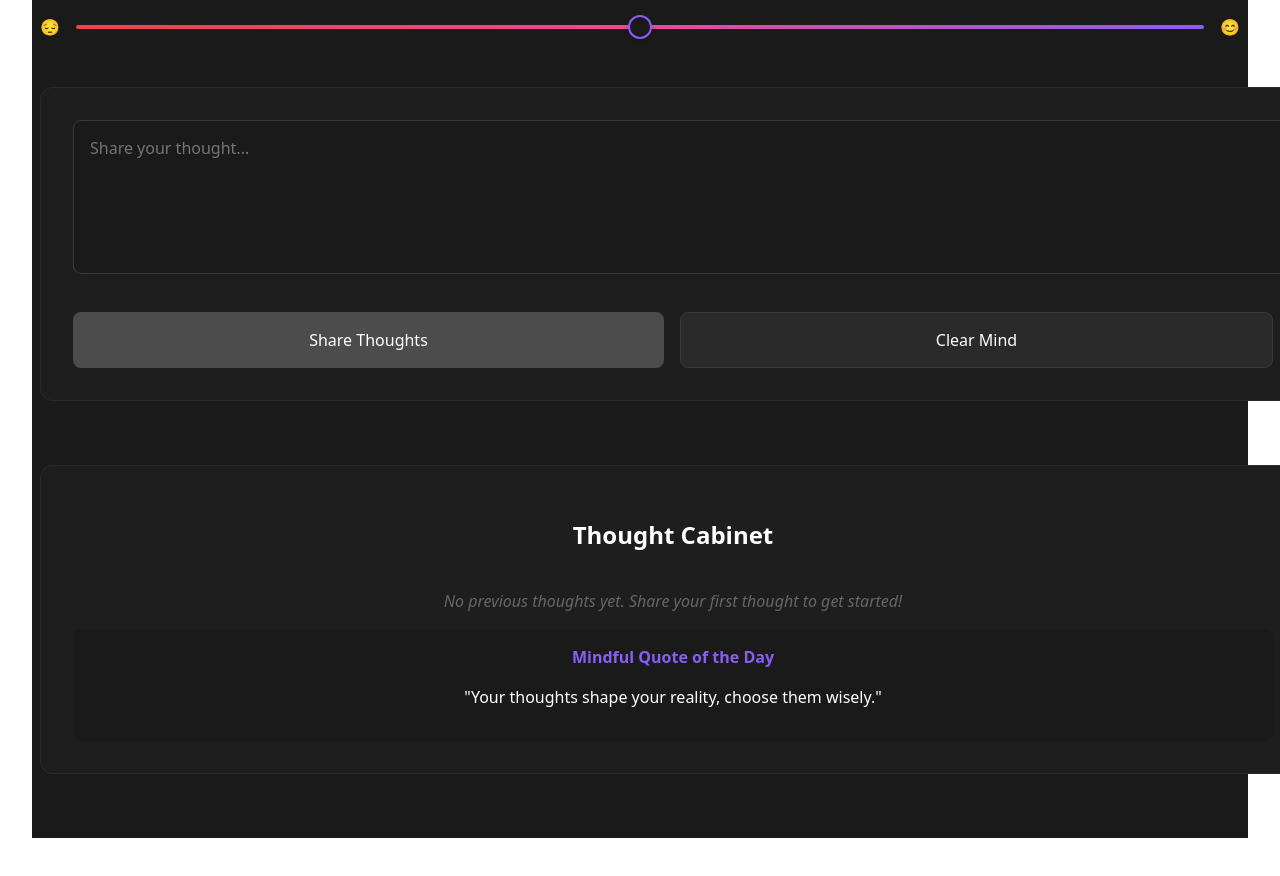
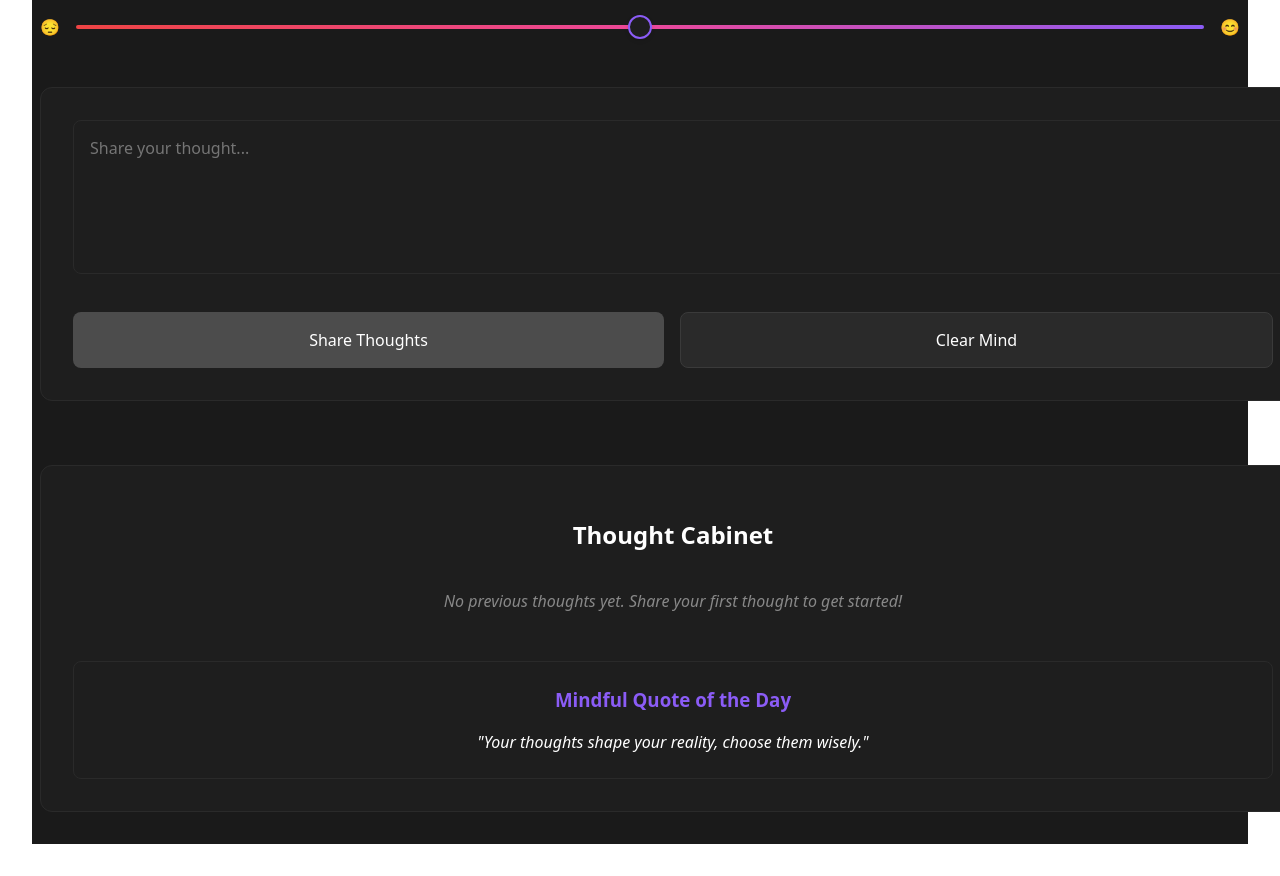
Before and after one commit to fahadbash1r/Mindmute, a React (Vite) app: page / in a window 1280 px wide. Shown: the part 340-1216 px from the top of the page. Built offline with nearby package versions, Linux system fonts and the light colour scheme.

Commit message:
Fix light mode colors, layout widths, pie chart, and slider interaction

```diff
--- a/src/App.css
+++ b/src/App.css
@@ -50,7 +50,7 @@
 }
 
 .app-container.light {
-  background: #ffffff;
+  background: #f5f5f5;
   color: #1a1a1a;
 }
 
@@ -67,20 +67,20 @@ header {
   align-items: center;
   gap: 2rem;
   border-bottom: 1px solid var(--border-color);
+  background: inherit;
 }
 
 .light header {
-  background: #ffffff;
   --border-color: #e5e5e5;
 }
 
 .dark header {
-  background: #1a1a1a;
   --border-color: #2a2a2a;
 }
 
 main {
-  width: min(100%, 1200px);
+  width: 100%;
+  max-width: 1200px;
   padding: 2rem;
   display: flex;
   flex-direction: column;
@@ -111,17 +111,22 @@ main {
   width: 100%;
   padding: 2rem;
   border-radius: 12px;
-  margin-bottom: 2rem;
+  background: var(--box-bg);
+  border: 1px solid var(--box-border);
 }
 
-.light .box {
-  background: #f5f5f5;
-  border: 1px solid #e5e5e5;
+.light {
+  --box-bg: #ffffff;
+  --box-border: #e5e5e5;
+  --text-primary: #1a1a1a;
+  --text-secondary: #666;
 }
 
-.dark .box {
-  background: #1e1e1e;
-  border: 1px solid #2a2a2a;
+.dark {
+  --box-bg: #1e1e1e;
+  --box-border: #2a2a2a;
+  --text-primary: #ffffff;
+  --text-secondary: #888;
 }
 
 .emotion-section {
@@ -147,16 +152,17 @@ main {
 .slider-input {
   position: absolute;
   width: 100%;
-  height: 20px;
-  top: -8px;
+  height: 40px;
+  top: -18px;
   opacity: 0;
   cursor: pointer;
+  z-index: 2;
 }
 
 .slider-thumb {
   width: 20px;
   height: 20px;
-  background: white;
+  background: var(--box-bg);
   border: 2px solid #8b5cf6;
   border-radius: 50%;
   position: absolute;
@@ -164,16 +170,7 @@ main {
   transform: translate(-50%, -50%);
   pointer-events: none;
   box-shadow: 0 2px 4px rgba(0,0,0,0.1);
-}
-
-.light .slider-thumb {
-  background: #ffffff;
-  border-color: #8b5cf6;
-}
-
-.dark .slider-thumb {
-  background: #1a1a1a;
-  border-color: #8b5cf6;
+  z-index: 1;
 }
 
 .response-section {
@@ -181,11 +178,13 @@ main {
   display: grid;
   grid-template-columns: repeat(3, 1fr);
   gap: 1.5rem;
-  margin-bottom: 2rem;
 }
 
 .response-box {
-  composes: box;
+  background: var(--box-bg);
+  padding: 2rem;
+  border-radius: 12px;
+  border: 1px solid var(--box-border);
   min-height: 200px;
 }
 
@@ -195,27 +194,26 @@ main {
   font-size: 1.2rem;
 }
 
-.light .response-box p {
-  color: #1a1a1a;
-}
-
-.dark .response-box p {
-  color: #ffffff;
+.response-box p,
+.response-box li {
+  color: var(--text-primary);
+  text-align: left;
 }
 
 .response-box ol {
   list-style-type: decimal;
   padding-left: 1.5rem;
   margin: 0;
-}
-
-.response-box li {
-  margin-bottom: 0.5rem;
-  padding-left: 0.5rem;
+  text-align: left;
 }
 
 .pie-chart-section {
-  composes: box;
+  width: 100%;
+  padding: 2rem;
+  background: var(--box-bg);
+  border: 1px solid var(--box-border);
+  border-radius: 12px;
+  text-align: center;
 }
 
 .pie-chart {
@@ -223,6 +221,8 @@ main {
   height: 300px;
   margin: 2rem auto;
   position: relative;
+  border-radius: 50%;
+  overflow: hidden;
 }
 
 .pie-segment {
@@ -240,15 +240,13 @@ main {
   transform: translate(-50%, -50%);
   text-align: center;
   padding: 0.5rem;
-  background: rgba(0,0,0,0.8);
+  background: var(--box-bg);
+  border: 1px solid var(--box-border);
   border-radius: 4px;
   font-size: 0.9rem;
   white-space: nowrap;
-}
-
-.light .pie-label {
-  background: rgba(255,255,255,0.9);
-  color: #1a1a1a;
+  color: var(--text-primary);
+  z-index: 2;
 }
 
 .upgrade-btn, .sign-up-btn {
@@ -279,10 +277,10 @@ main {
 .question-input {
   width: 100%;
   padding: 1rem;
-  background: #1a1a1a;
-  border: 1px solid #3a3a3a;
+  background: var(--box-bg);
+  border: 1px solid var(--box-border);
   border-radius: 8px;
-  color: white;
+  color: var(--text-primary);
   font-size: 1rem;
   min-height: 120px;
   resize: vertical;
@@ -317,9 +315,10 @@ main {
 
 .thought-cabinet {
   width: 100%;
+  background: var(--box-bg);
+  border: 1px solid var(--box-border);
+  border-radius: 12px;
   padding: 2rem;
-  background: #1e1e1e;
-  border-radius: 12px;
 }
 
 .action-buttons {
@@ -363,7 +362,7 @@ main {
 }
 
 .empty-state {
-  color: #666;
+  color: var(--text-secondary);
   font-style: italic;
   text-align: center;
   padding: 1rem;
@@ -461,29 +460,43 @@ main {
 }
 
 .old-thought {
-  background: #1a1a1a;
+  background: var(--box-bg);
   padding: 1rem;
+  border: 1px solid var(--box-border);
   border-radius: 8px;
+  margin-bottom: 1rem;
 }
 
 .old-thought h3 {
   margin: 0 0 0.5rem;
   font-size: 1rem;
-  color: #8B5CF6;
+  color: #8b5cf6;
+}
+
+.old-thought p {
+  color: var(--text-primary);
+  margin: 0;
+  text-align: left;
 }
 
 .mindful-quote {
-  margin-top: auto;
-  background: #1a1a1a;
-  padding: 1rem;
+  margin-top: 2rem;
+  padding: 1.5rem;
+  background: var(--box-bg);
+  border: 1px solid var(--box-border);
   border-radius: 8px;
   text-align: center;
 }
 
 .mindful-quote h3 {
-  margin: 0 0 0.5rem;
-  font-size: 1rem;
-  color: #8B5CF6;
+  margin: 0 0 1rem;
+  color: #8b5cf6;
+}
+
+.mindful-quote p {
+  color: var(--text-primary);
+  margin: 0;
+  font-style: italic;
 }
 
 /* Responsive Design */
--- a/src/App.jsx
+++ b/src/App.jsx
@@ -129,27 +129,57 @@ function PieChartSection({ data, isVisible }) {
       {data && data.length > 0 ? (
         <div className="pie-chart">
           {data.map((item, index) => {
-            const rotation = item.start;
-            const degrees = (item.percentage / 100) * 360;
+            const startAngle = (item.start * Math.PI * 2) / 360;
+            const endAngle = ((item.start + item.percentage / 100 * 360) * Math.PI * 2) / 360;
+
+            // Calculate SVG path for pie segment
+            const x1 = 150 + Math.cos(startAngle) * 150;
+            const y1 = 150 + Math.sin(startAngle) * 150;
+            const x2 = 150 + Math.cos(endAngle) * 150;
+            const y2 = 150 + Math.sin(endAngle) * 150;
+
+            const largeArc = item.percentage > 50 ? 1 : 0;
+
+            const path = `
+              M 150 150
+              L ${x1} ${y1}
+              A 150 150 0 ${largeArc} 1 ${x2} ${y2}
+              Z
+            `;
 
             return (
-              <div
+              <svg
                 key={index}
-                className="pie-segment"
+                viewBox="0 0 300 300"
                 style={{
-                  background: item.color,
-                  transform: `rotate(${rotation}deg)`,
-                  clipPath: `polygon(50% 50%, 50% 0%, ${degrees <= 180 ?
-                    `${50 + 50 * Math.sin(Math.PI * degrees / 180)}% ${50 - 50 * Math.cos(Math.PI * degrees / 180)}%` :
-                    '100% 0%, 100% 100%, 0% 100%, 0% 0%'
-                  })`
+                  position: 'absolute',
+                  width: '100%',
+                  height: '100%',
                 }}
               >
-                <div className="pie-label">
-                  {item.label}<br />
-                  {Math.round(item.percentage)}%
-                </div>
-              </div>
+                <path
+                  d={path}
+                  fill={item.color}
+                  stroke="var(--box-border)"
+                  strokeWidth="1"
+                />
+                <g transform={`rotate(${item.start + item.percentage/2})`}>
+                  <foreignObject
+                    x="50%"
+                    y="50%"
+                    width="120"
+                    height="60"
+                    style={{
+                      transform: 'translate(-60px, -30px)',
+                    }}
+                  >
+                    <div className="pie-label">
+                      {item.label}<br />
+                      {Math.round(item.percentage)}%
+                    </div>
+                  </foreignObject>
+                </g>
+              </svg>
             );
           })}
         </div>
```
